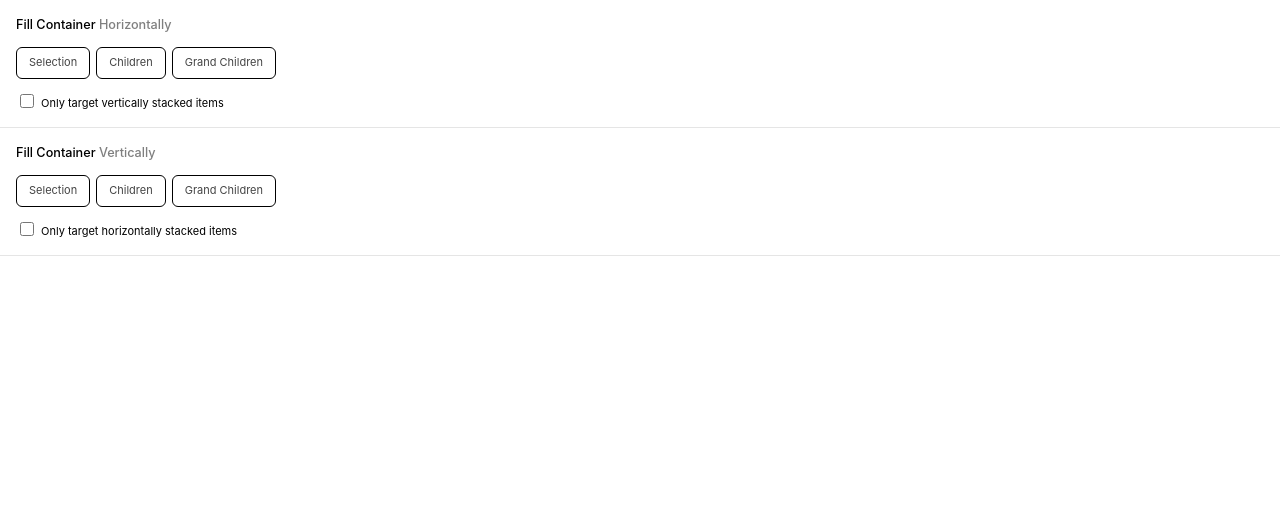
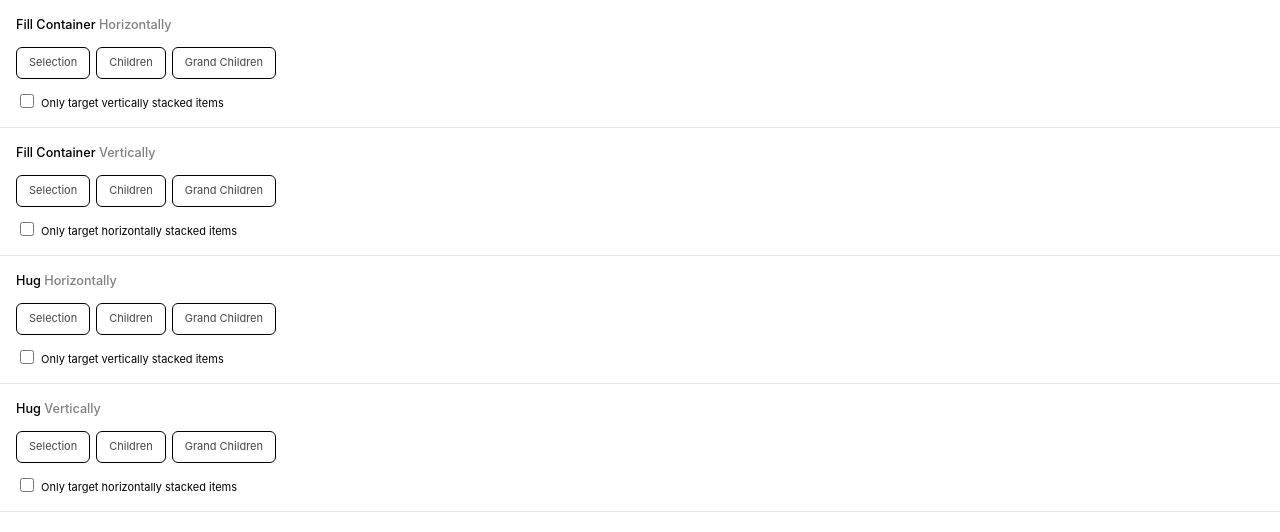
Before and after one commit to tderkert/figma-plugin-auto-layout-action-board, a website: page ui.html in a window 1280 px wide. Drawn offline with Linux system fonts and the light colour scheme.

Commit message:
Add UI controls for Hug (Still not working properly)

```diff
--- a/code.js
+++ b/code.js
@@ -1,6 +1,6 @@
 console.clear();
 figma.showUI(__html__);
-figma.ui.resize(320, 320);
+figma.ui.resize(320, 520);
 // Get current Page
 const currentPage = figma.currentPage;
 // Get current Selection
--- a/code.ts
+++ b/code.ts
@@ -1,7 +1,7 @@
 console.clear()
 
 figma.showUI(__html__);
-figma.ui.resize(320,320)
+figma.ui.resize(320,520)
 
 // Get current Page
 const currentPage = figma.currentPage
--- a/ui.html
+++ b/ui.html
@@ -33,6 +33,32 @@
 		</div>
 	</div>
 
+	<div class="container layout-stack gap-large">
+		<h1>Hug <span class="soft">Horizontally</span></h1>
+		<div class="layout-row">
+			<button onclick="grow('HUG', 0,'HORIZONTAL')" type="button" class="button">Selection</button>
+			<button onclick="grow('HUG', 1,'HORIZONTAL')" type="button" class="button">Children</button>
+			<button onclick="grow('HUG', 2,'HORIZONTAL')" type="button" class="button">Grand Children</button>
+		</div>
+		<div class="layout-row gap-small">
+			<input type="checkbox" id="exclusivelyVerticallyStackedItems"/>
+			<label for="exclusivelyVerticallyStackedItems">Only target vertically stacked items</label>
+		</div>
+	</div>
+
+	<div class="container layout-stack gap-large">
+		<h1>Hug <span class="soft">Vertically</span></h1>
+		<div class="layout-row">
+			<button onclick="grow('HUG', 0,'VERTICAL')" type="button" class="button">Selection</button>
+			<button onclick="grow('HUG', 1,'VERTICAL')" type="button" class="button">Children</button>
+			<button onclick="grow('HUG', 2,'VERTICAL')" type="button" class="button">Grand Children</button>
+		</div>
+		<div class="layout-row gap-small">
+
+			<input type="checkbox" id="exclusivelyHorizontallyStackedItems"/>
+			<label for="exclusivelyHorizontallyStackedItems">Only target horizontally stacked items</label>
+		</div>
+	</div>
 
 <style type="text/css">
 	:root{
```
